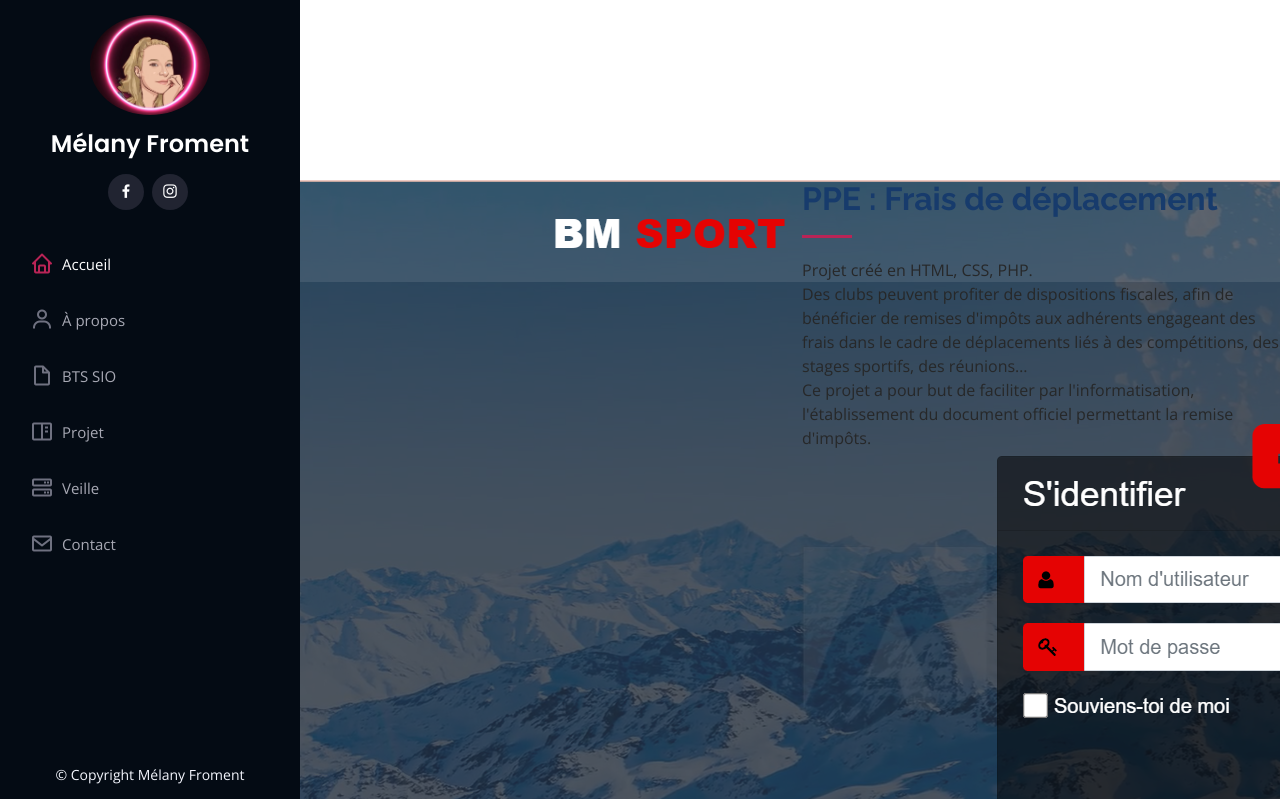
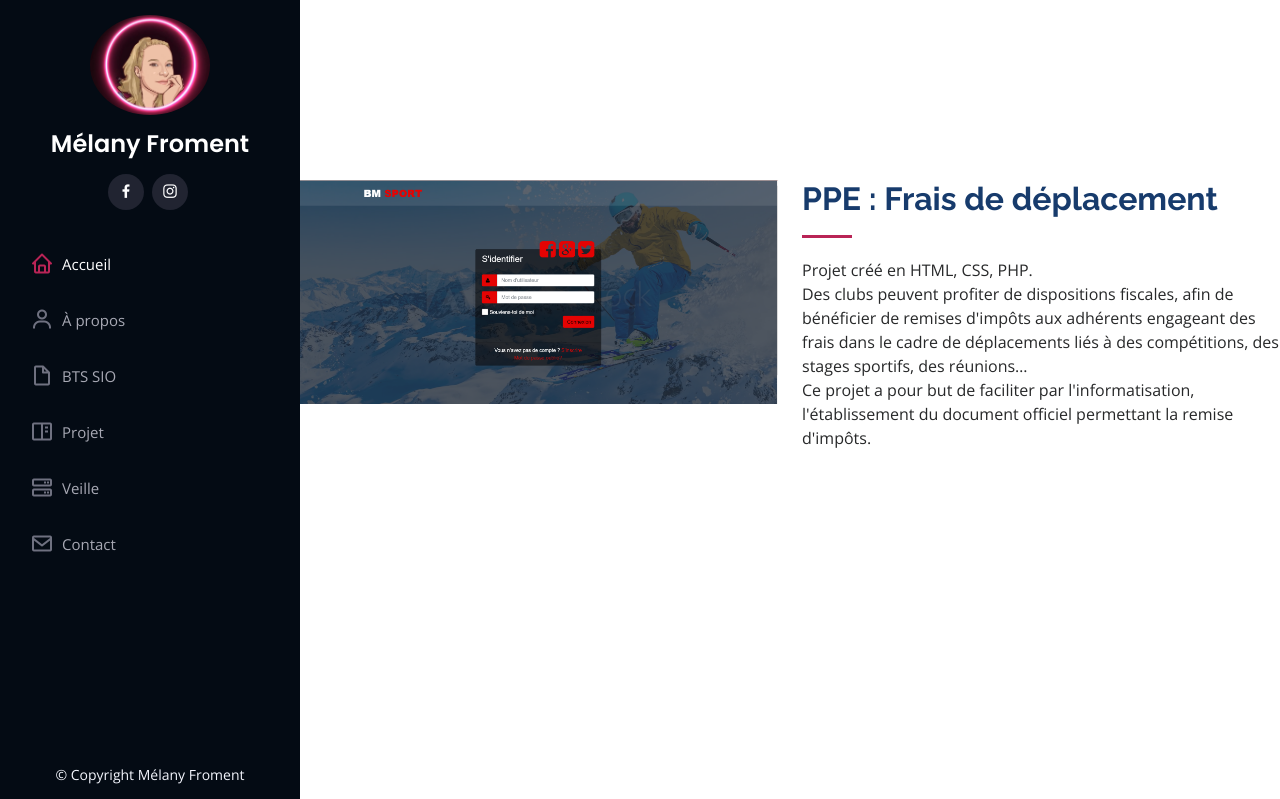
Before and after one commit to MelanyFroment/portfolio, a PHP site: page /ppe1.php in a window 1280 px wide. Shown: the top 799 px of the page. Run offline with PHP 8.4, Linux system fonts and the light colour scheme.

Commit message:
html to php corriger

```diff
--- a/ppe1.php
+++ b/ppe1.php
@@ -54,7 +54,7 @@
             <section class="conatiner">
                 <div class="row">
                     <div class="col-sm-6">
-                        <img src="./assets/img/PPE1.png" alt="">
+                        <img src="./assets/img/PPE1.png" alt="" class="img-fluid">
                     </div>
                     <div class="col-sm-6 section-title">
                         <h2>PPE : Frais de déplacement</h2>
```
